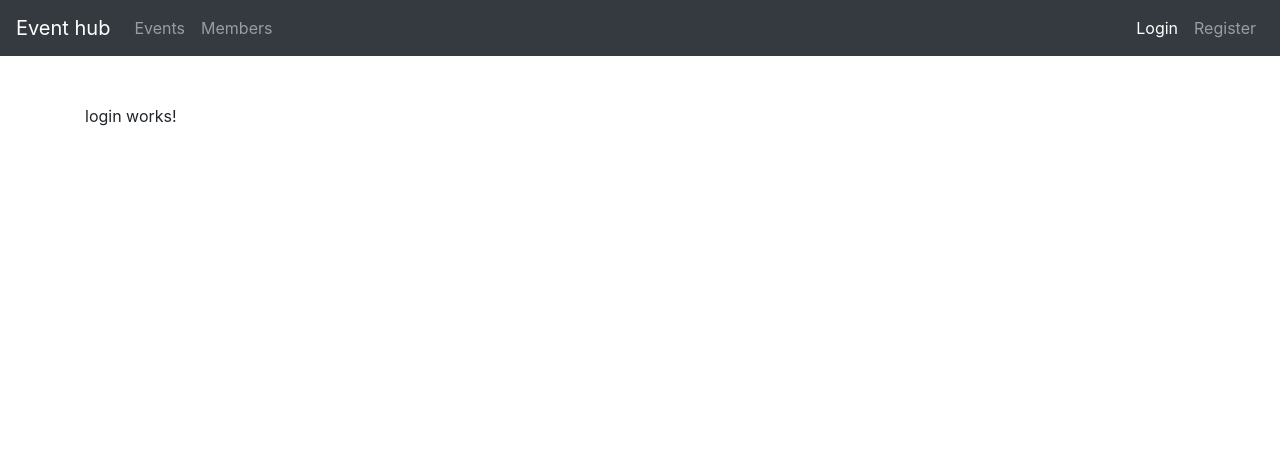
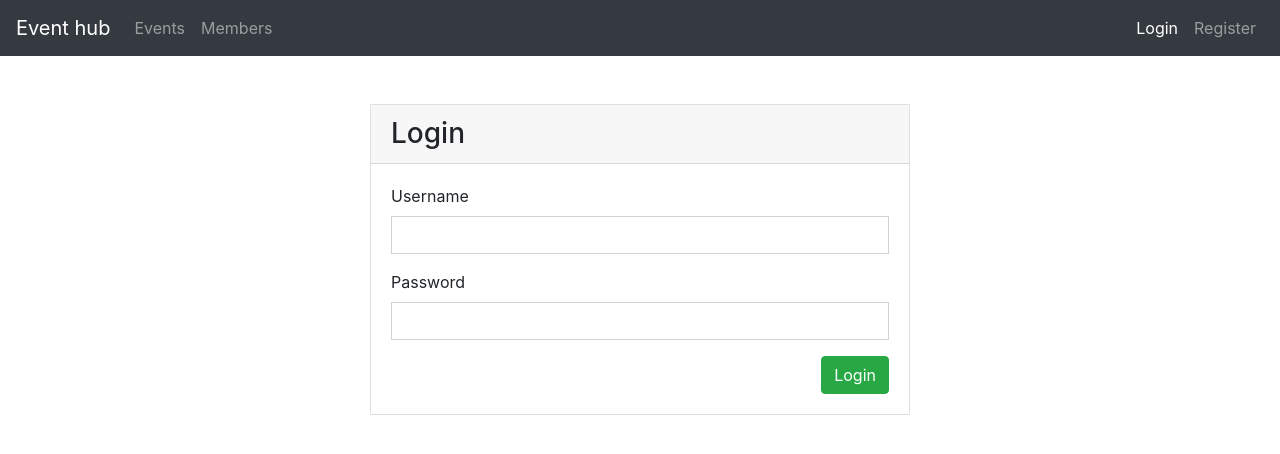
Before and after one commit to frizio/demo-angular-authentication_frontend, an Angular app: page /login in a window 1280 px wide. Shown: the top 454 px of the page. Built offline with nearby package versions, Linux system fonts and the light colour scheme.

Commit message:
Create the LoginComponent UI and databinding

```diff
--- a/src/app/components/login/login.component.html
+++ b/src/app/components/login/login.component.html
@@ -1,3 +1,24 @@
-<p>
-  login works!
-</p>
+<div class="row">
+    <div class="col-md-6 mx-auto">
+      <div class="card rounded-0">
+        <div class="card-header">
+          <h3 class="mb-0">Login</h3>
+        </div>
+        <div class="card-body">
+          <form class="form">
+            <div class="form-group">
+              <label for="email">Username</label>
+              <input type="text" name="email" [(ngModel)]="loginUserData.email"
+                     class="form-control rounded-0" required autocomplete>
+            </div>
+            <div class="form-group">
+              <label>Password</label>
+              <input type="password" name="password" [(ngModel)]="loginUserData.password"
+                     class="form-control rounded-0" required autocomplete>
+            </div>
+            <button type="button" (click)="loginUser()" class="btn btn-success float-right">Login</button>
+          </form>
+        </div>
+      </div>
+    </div>
+  </div>
--- a/src/app/components/login/login.component.ts
+++ b/src/app/components/login/login.component.ts
@@ -7,9 +7,16 @@ import { Component, OnInit } from '@angular/core';
 })
 export class LoginComponent implements OnInit {
 
+  public loginUserData = {};
+
   constructor() { }
 
   ngOnInit() {
   }
 
+  loginUser() {
+    console.log("Login the user " + JSON.stringify(this.loginUserData));
+
+  }
+
 }
```
